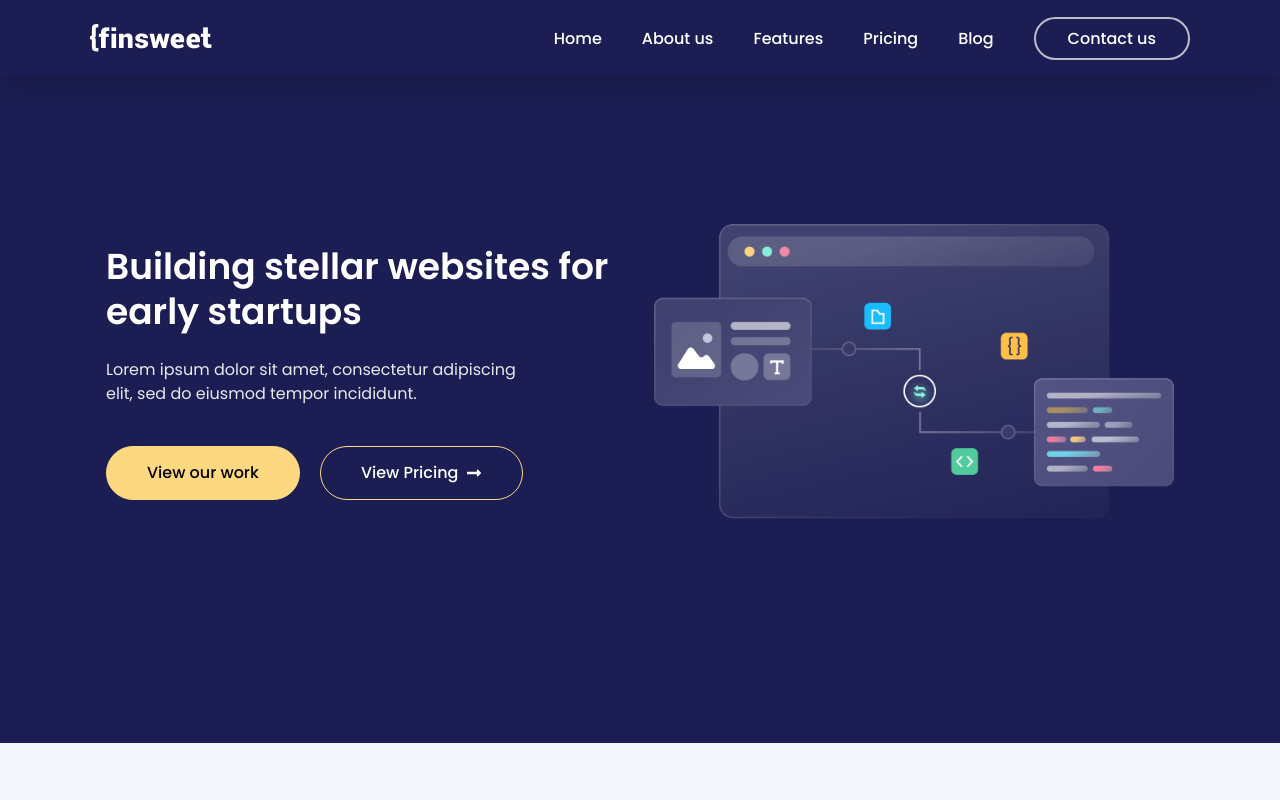
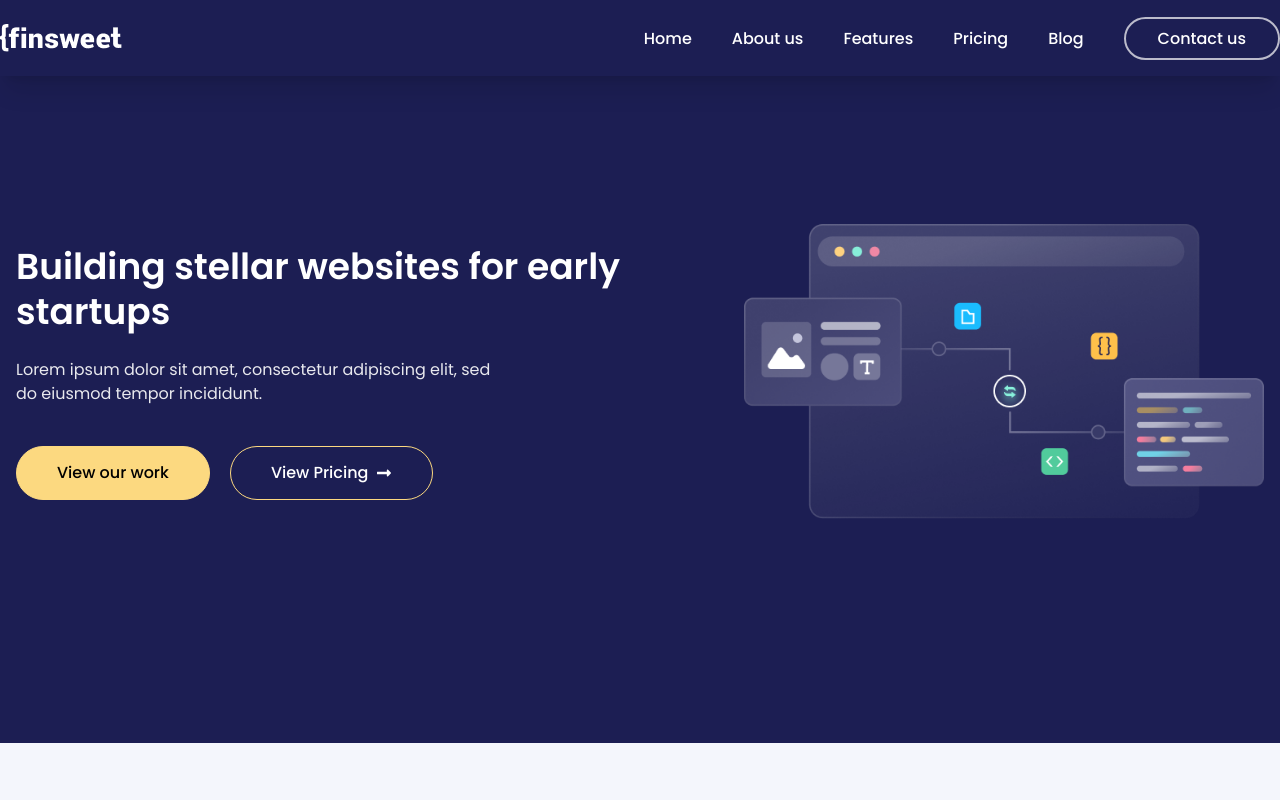
Before and after one commit to ariyanEiasin02/Finsweet-React, a React (Vite) app: page / in a window 1280 px wide. Shown: the top 800 px of the page. Built offline with nearby package versions, Linux system fonts and the light colour scheme.

Commit message:
Update Tailwind CSS configuration to increase maxWidth of container from 1100px to 1440px for improved layout.

```diff
--- a/tailwind.config.js
+++ b/tailwind.config.js
@@ -7,7 +7,7 @@ export default {
   theme: {
     extend: {
       maxWidth :{
-        container : '1100px'
+        container : '1440px'
     },
       fontFamily: {
         'poppins': ['"Poppins"', "sans-serif"],
```
Also changed, not shown: 1 other file (tests, documents, lock files or other folders).
